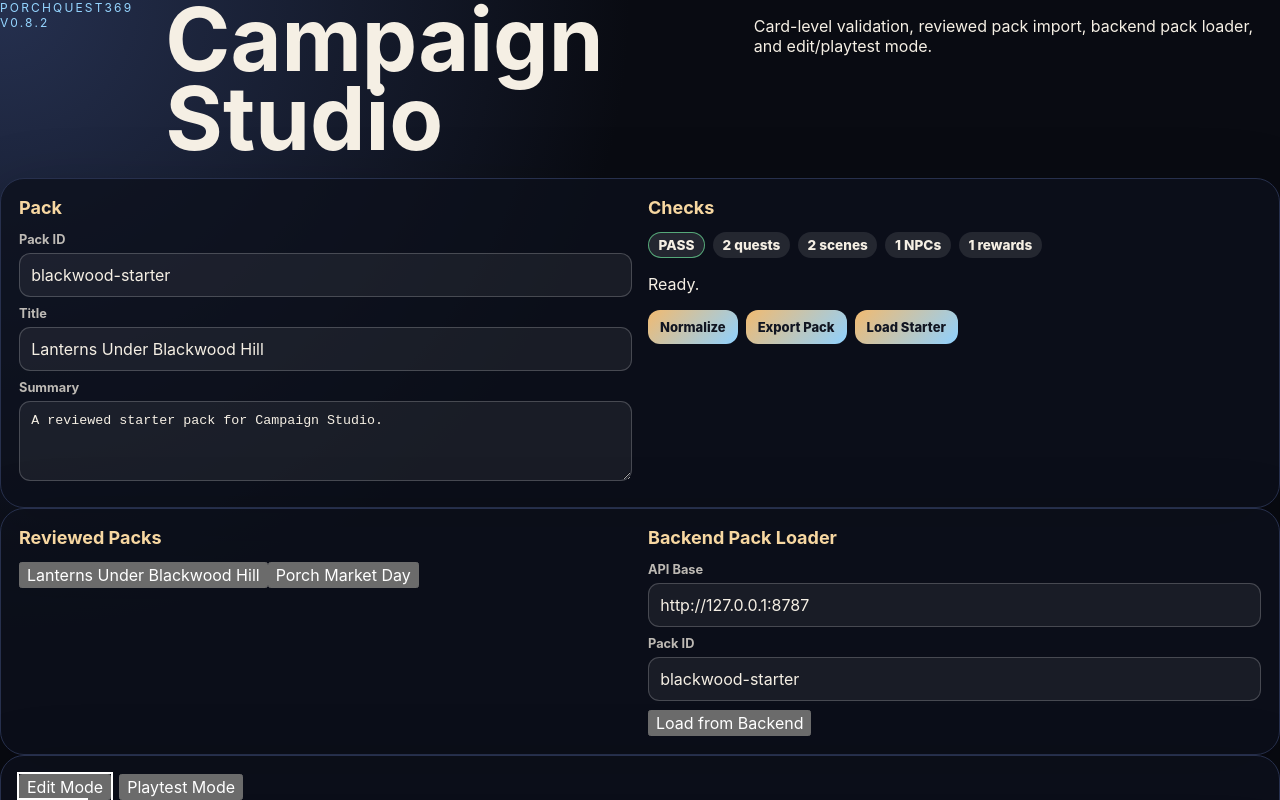
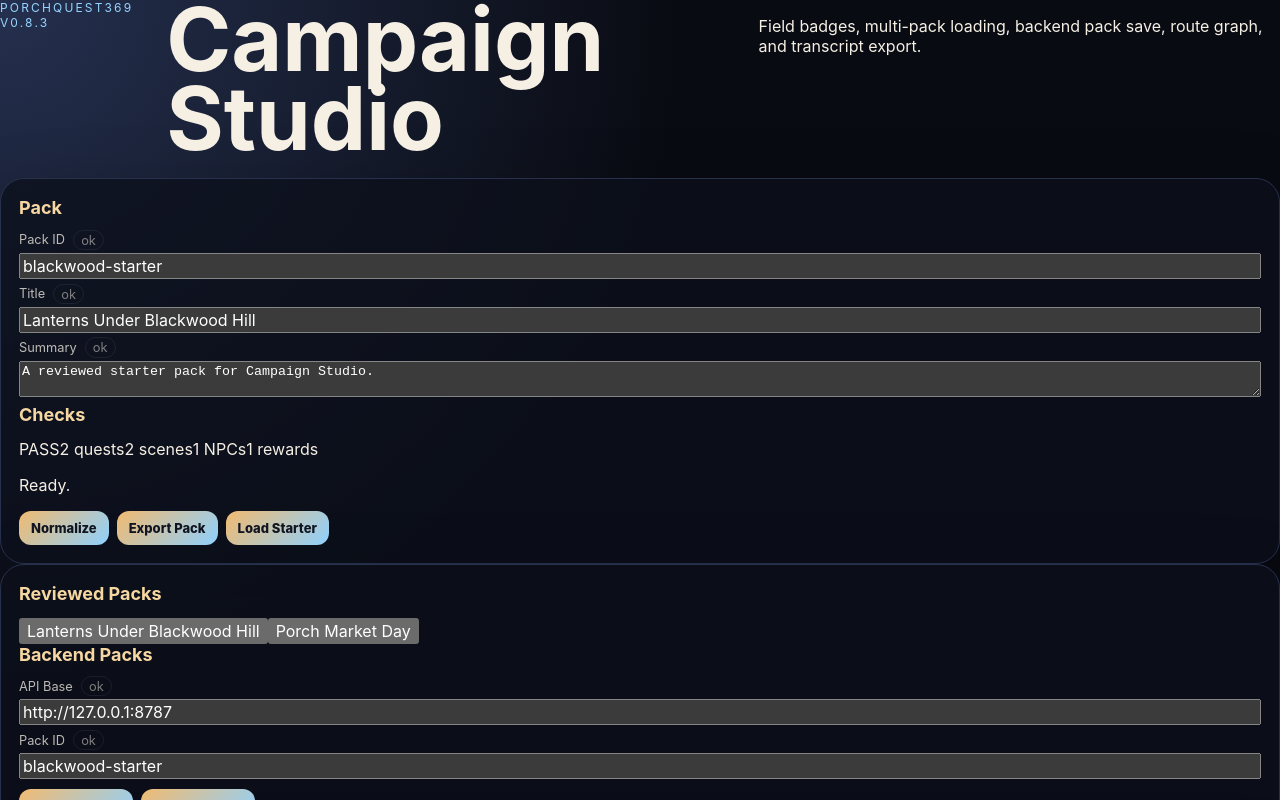
Before and after one commit to MichaelWave369/PorchQuest369, a React (Vite) app in the folder apps/web/: page / in a window 1280 px wide. Shown: the top 800 px of the page. Built offline with nearby package versions, Linux system fonts and the light colour scheme.

Commit message:
Switch Pages entrypoint to AppV14

```diff
--- a/apps/web/src/main.jsx
+++ b/apps/web/src/main.jsx
@@ -8,10 +8,11 @@ import './v10.css';
 import './v11.css';
 import './v12.css';
 import './v13.css';
-import AppV13 from './AppV13.jsx';
+import './v14.css';
+import AppV14 from './AppV14.jsx';
 
 createRoot(document.getElementById('root')).render(
   <React.StrictMode>
-    <AppV13 />
+    <AppV14 />
   </React.StrictMode>
 );
```
